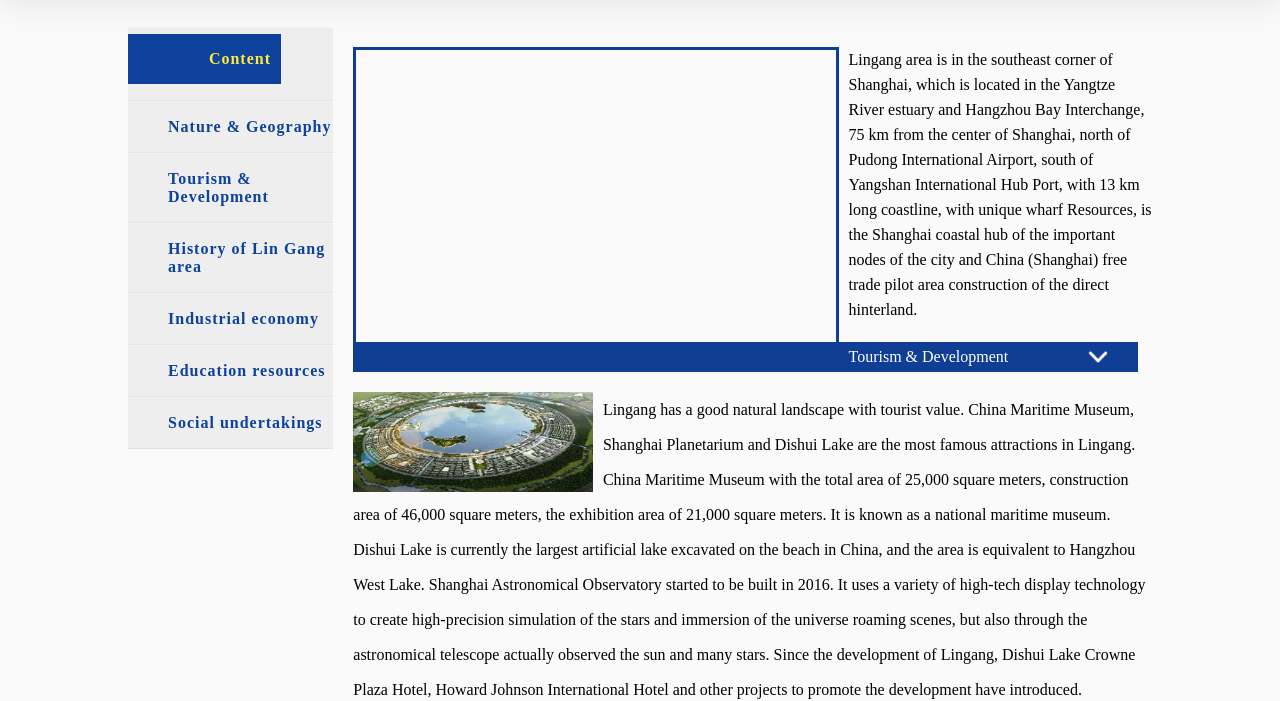
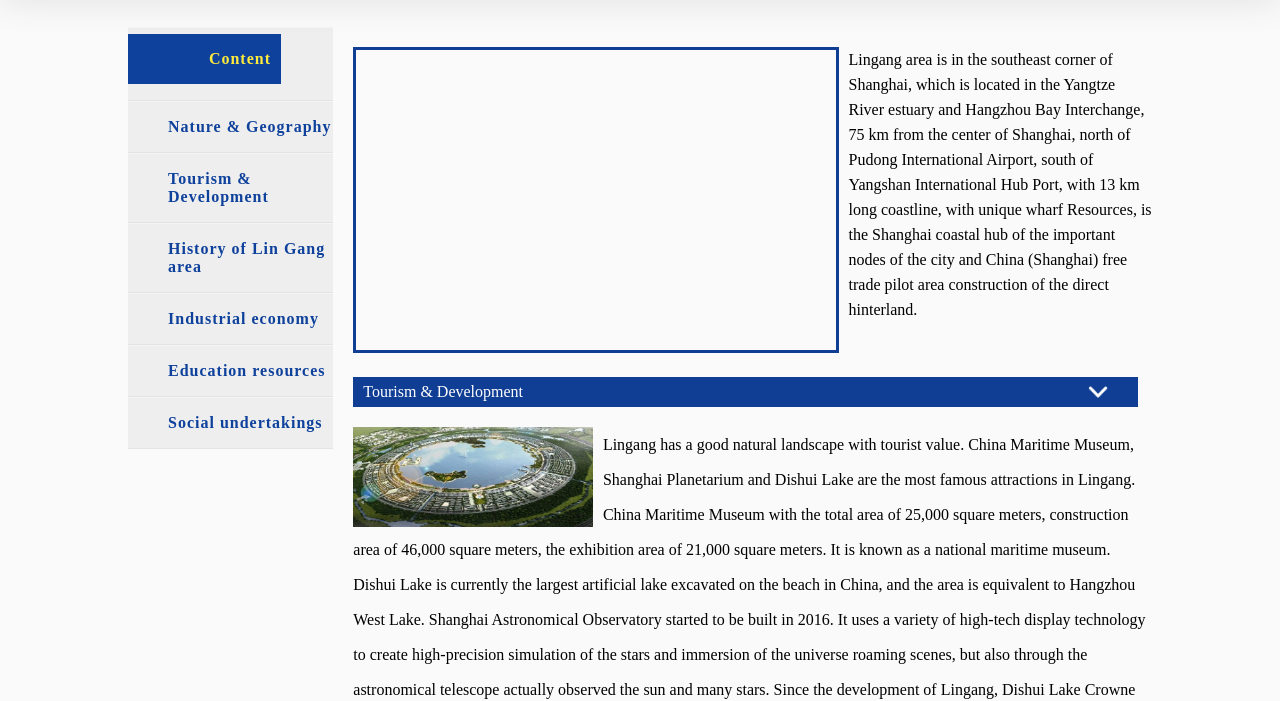
Before and after one commit to Livinginlingang/project, a plain HTML site: page html/about lingang.html in a window 1280 px wide. Shown: the part 103-804 px from the top of the page. Drawn offline with Linux system fonts and the light colour scheme; a script that the page names is missing.

Commit message:
Update about lingang.html

```diff
--- a/html/about lingang.html
+++ b/html/about lingang.html
@@ -23,7 +23,7 @@
 					<!--third	--><li id="channellogo"><a><div class="img">Content</div></a></li><li><a href="#nature" class="current">Nature &amp; Geography</a></li><li><a href="#tourism">Tourism &amp; Development</a></li><li><a href="#history">History of Lin Gang area</a></li><li><a href="#industry">Industrial economy</a></li><li><a href="#education">Education resources</a></li><li><a href="#social">Social undertakings</a></li>   </ul>
 				</div>
 				<div class="right">
-					<div id="nature" style="line-height: 25px;margin-bottom: 20px">
+					<div id="nature" style="line-height: 25px;margin-bottom: 20px;height:310px">
 						<p class="history_intro"><div id="allmap" class="gps"></div>Lingang area is in the southeast corner of Shanghai, which is located in the Yangtze River estuary and Hangzhou Bay Interchange, 75 km from the center of Shanghai, north of Pudong International Airport, south of Yangshan International Hub Port, with 13 km long coastline, with unique wharf Resources, is the Shanghai coastal hub of the important nodes of the city and China (Shanghai) free trade pilot area construction of the direct hinterland.</p>
 					</div>
 					<div id="tourism">
```
